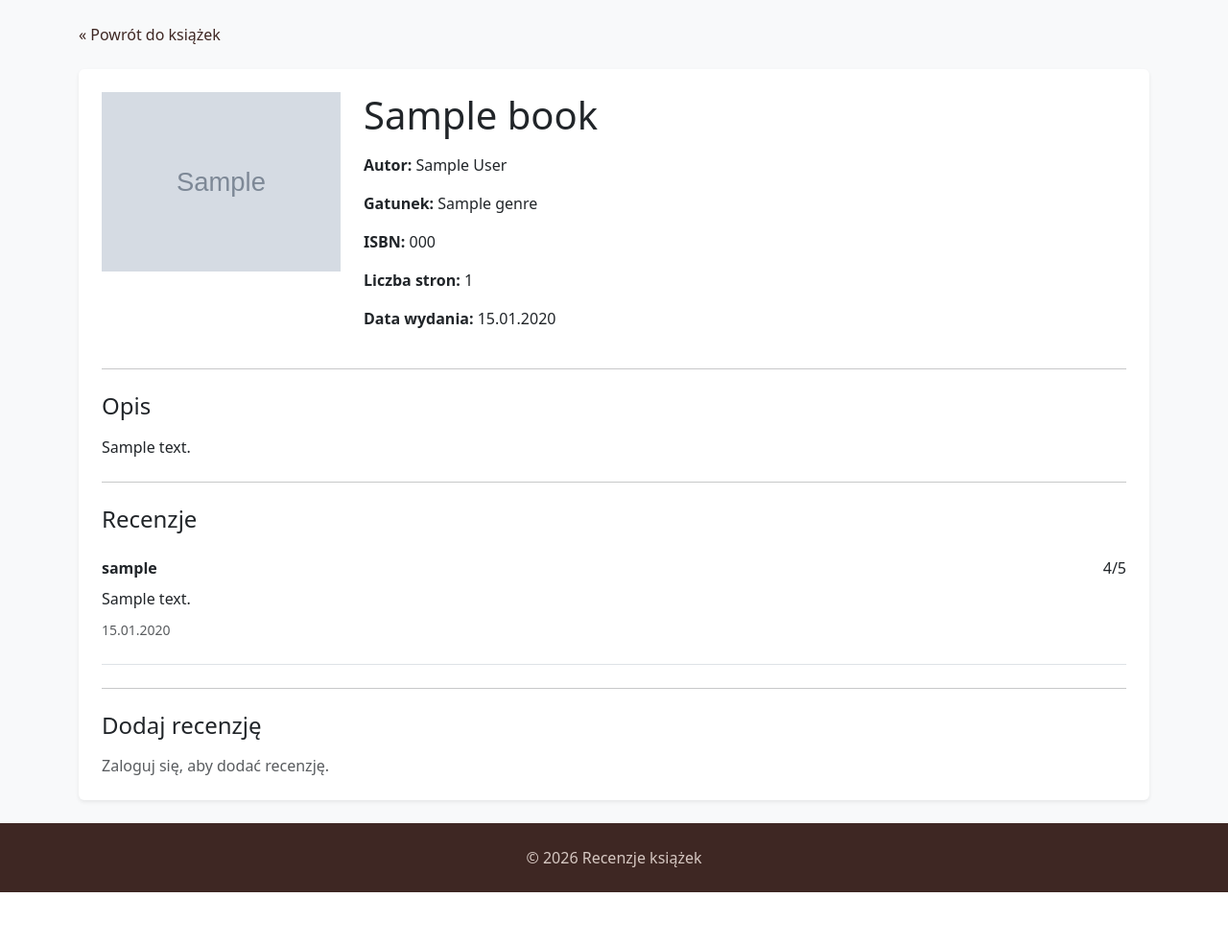
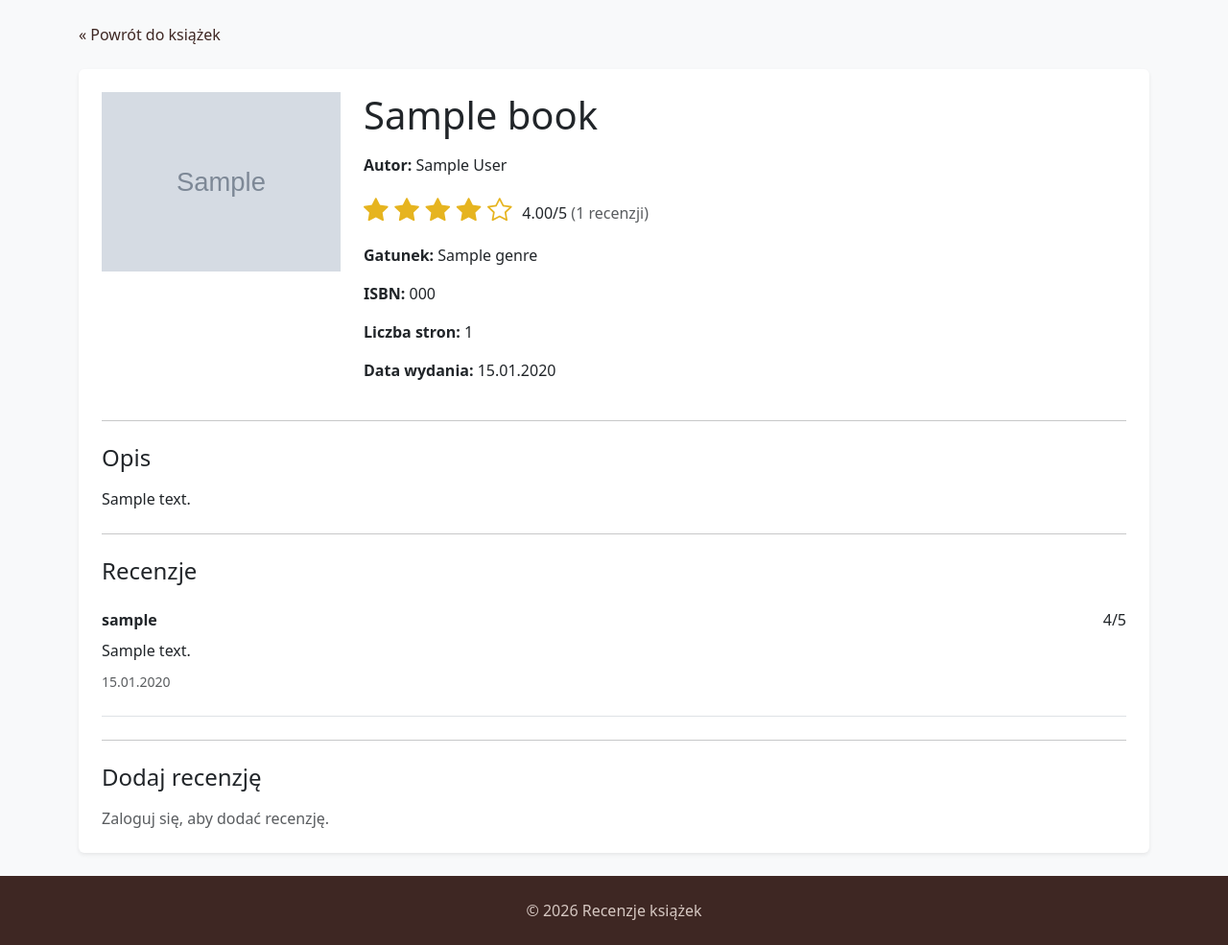
Before and after one commit to rwiszowaty/django-book-review, a Django app: a page that uses templates/book_detail.html in a window 1280 px wide. Shown: the part 56-1041 px from the top of the page at 96% size. Before the commit the page ends 986 px from the top, so only its background shows below. Run offline with Django 5.2, Linux system fonts and the light colour scheme; tables that the repository leaves empty hold one stand-in row (values such as "Sample post"); grey boxes marked "Sample" are stand-in pictures.

Commit message:
feat: Add average book rating and review count

```diff
--- a/books/views.py
+++ b/books/views.py
@@ -1,4 +1,6 @@
-from django.db.models import Q
+from decimal import Decimal, ROUND_HALF_UP
+
+from django.db.models import Avg, Q
 from django.shortcuts import redirect
 from django.urls import reverse
 from django.views.generic import DeleteView, DetailView, ListView, UpdateView
@@ -87,6 +89,29 @@ class BookDetailView(DetailView):
     def get_context_data(self, **kwargs):
         context = super().get_context_data(**kwargs)
 
+        average_rating = self.object.reviews.aggregate(average=Avg("rating"))["average"]
+
+        context["average_rating"] = average_rating
+        context["review_count"] = self.object.reviews.count()
+
+        if average_rating is not None:
+            rounded_rating = (Decimal(str(average_rating)) * 2).quantize(
+                Decimal("1"),
+                rounding=ROUND_HALF_UP,
+            ) / 2
+
+            full_stars = int(rounded_rating)
+            half_star = rounded_rating % 1 == Decimal("0.5")
+            empty_stars = 5 - full_stars - int(half_star)
+
+            context["rating_stars"] = (
+                ["bi-star-fill"] * full_stars
+                + (["bi-star-half"] if half_star else [])
+                + ["bi-star"] * empty_stars
+            )
+        else:
+            context["rating_stars"] = []
+
         if "form" not in context:
             context["form"] = ReviewForm()
 
--- a/static/css/style.css
+++ b/static/css/style.css
@@ -108,3 +108,8 @@
 .profile-icon:hover {
     color: var(--site-brown-light);
 }
+
+.rating-stars {
+    color: #e6b41f;
+    font-size: 1.6rem;
+}
--- a/templates/book_detail.html
+++ b/templates/book_detail.html
@@ -59,6 +59,33 @@
                     </p>
                 {% endif %}
 
+                {% if average_rating %}
+                    <div class="mb-3">
+                        <span
+                            class="rating-stars"
+                            aria-label="Ocena {{ average_rating|floatformat:1 }} na 5"
+                        >
+                            {% for star in rating_stars %}
+                                <i
+                                    class="bi {{ star }}"
+                                    aria-hidden="true"
+                                ></i>
+                            {% endfor %}
+                        </span>
+
+                        <span class="ms-1">
+                            {{ average_rating|floatformat:2 }}/5
+                        </span>
+
+                        <span class="text-muted">
+                            ({{ review_count }} recenzji)
+                        </span>
+                    </div>
+                {% else %}
+                    <div class="mb-3 text-muted">
+                        Brak ocen
+                    </div>
+                {% endif %}
 
                 {% if book.genres.all %}
                     <p>
```
Also changed, not shown: books/tests/conftest.py (+9 -0 lines), books/tests/test_views.py (+116 -0 lines).
